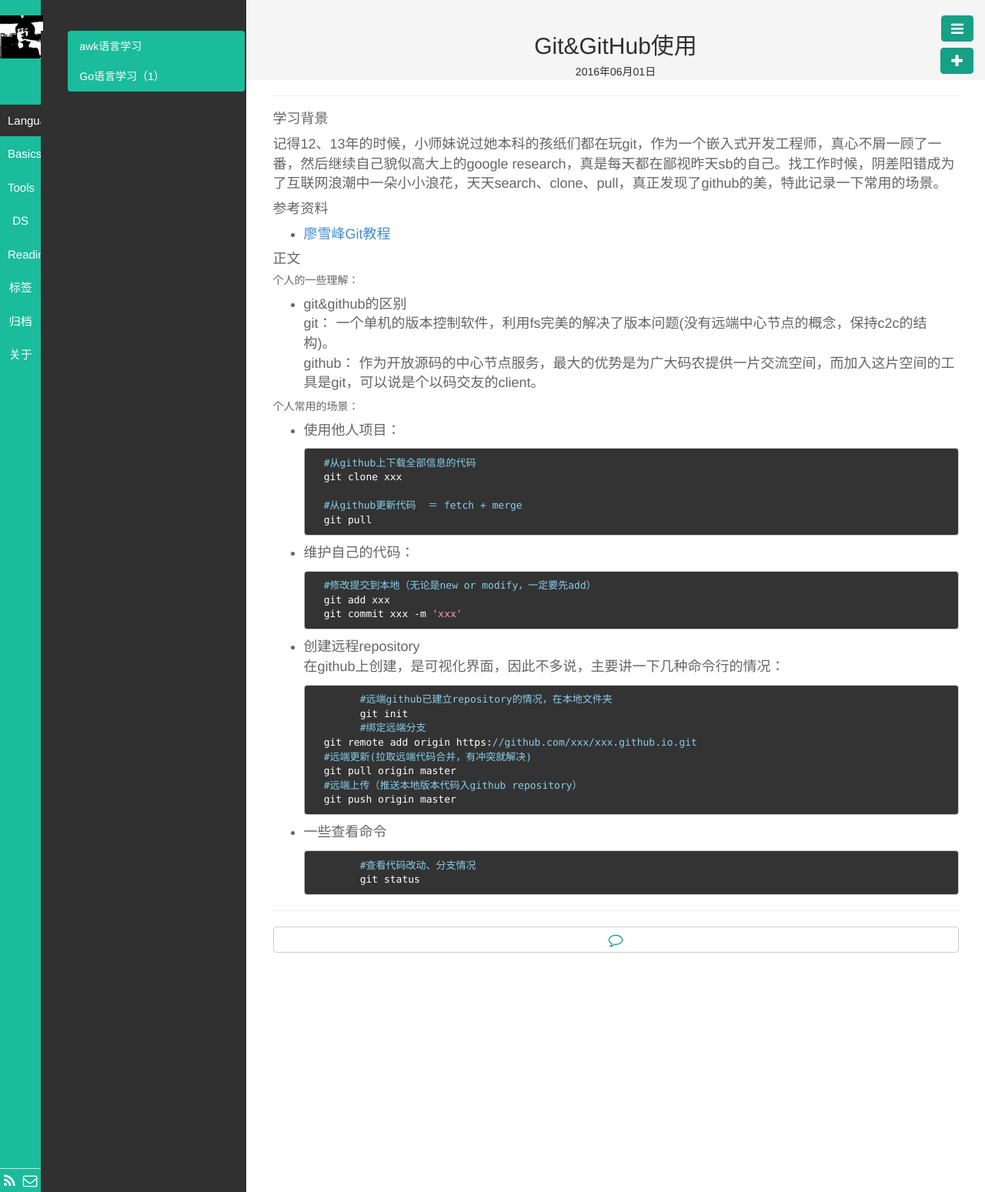
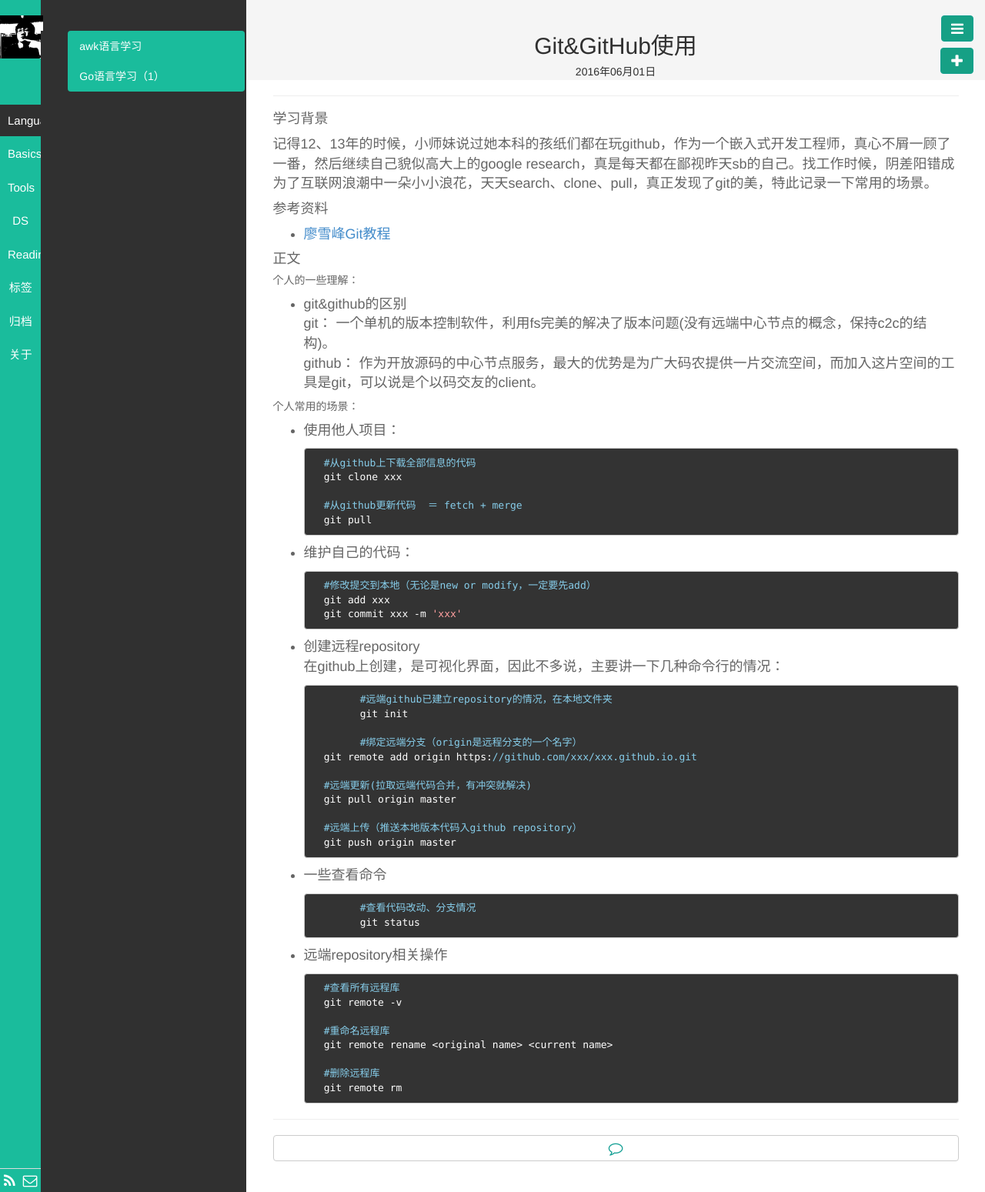
Before and after one commit to asfan/asfan.github.io, a Jekyll site: the page built from _posts/工具/2016-06-01-LearningGit.md, in a window 1280 px wide. Shown: the whole page at 77% size. Built offline with Jekyll 4.4.1, drawn with Linux system fonts in a browser that asks for light colours; Markdown is read by kramdown in place of the engine named in the settings.

Commit message:
对文章重新分类

```diff
--- a/_posts/Tools/2016-06-01-LearningGit.md
+++ b/_posts/工具/2016-06-01-LearningGit.md
@@ -8,7 +8,7 @@
 ---
 
 ####学习背景
-记得12、13年的时候，小师妹说过她本科的孩纸们都在玩git，作为一个嵌入式开发工程师，真心不屑一顾了一番，然后继续自己貌似高大上的google research，真是每天都在鄙视昨天sb的自己。找工作时候，阴差阳错成为了互联网浪潮中一朵小小浪花，天天search、clone、pull，真正发现了github的美，特此记录一下常用的场景。
+记得12、13年的时候，小师妹说过她本科的孩纸们都在玩github，作为一个嵌入式开发工程师，真心不屑一顾了一番，然后继续自己貌似高大上的google research，真是每天都在鄙视昨天sb的自己。找工作时候，阴差阳错成为了互联网浪潮中一朵小小浪花，天天search、clone、pull，真正发现了git的美，特此记录一下常用的场景。
 
 ####参考资料
 
@@ -43,10 +43,13 @@
 
   		#远端github已建立repository的情况，在本地文件夹
   		git init
-  		#绑定远端分支
+
+  		#绑定远端分支（origin是远程分支的一个名字）
 		git remote add origin https://github.com/xxx/xxx.github.io.git
+
 		#远端更新(拉取远端代码合并，有冲突就解决)
 		git pull origin master
+
 		#远端上传（推送本地版本代码入github repository）
 		git push origin master
 
@@ -54,3 +57,14 @@
 
   		#查看代码改动、分支情况
   		git status
+
+- 远端repository相关操作
+
+		#查看所有远程库
+		git remote -v
+
+		#重命名远程库
+		git remote rename <original name> <current name>
+
+		#删除远程库
+		git remote rm
```
Also changed, not shown: _posts/Go/2016-05-13-LearningGo1.md (renamed from _posts/Language/2016-05-13-LearningGo1.md), _posts/Linux/2016-06-02-LinuxCheckParams.md (renamed from _posts/Tools/2016-06-02-LinuxCheckParams.md), _posts/Linux/2016-07-04-TextProcessing.md (renamed from _posts/Tools/2016-07-04-TextProcessing.md), _posts/分布式/2016-05-28-LearningZipkin1.md (renamed from _posts/Language/2016-05-28-LearningZipkin1.md), _posts/分布式/2016-05-31-Scribe.md (line endings or trailing spaces), _posts/基础/2016-05-17-HttpCodesDes.md (renamed from _posts/Language/2016-05-17-HttpCodesDes.md), _posts/工具/2016-05-19-LearningDocker.md (renamed from _posts/Language/2016-05-19-LearningDocker.md), _posts/工具/2016-05-24-InstallAB.md (renamed from _posts/Language/2016-05-24-InstallAB.md), _posts/工具/2016-05-30-LearningAWK.md (renamed from _posts/Language/2016-05-30-LearningAWK.md), _posts/工具/2016-06-29-Installnload.md (renamed from _posts/Tools/2016-06-29-Installnload.md), _posts/工具/2016-09-01-Gradle.md (renamed from _posts/Language/2016-09-01-Gradle.md), _posts/随笔/2016-06-30-PoemChilden.md (renamed from _posts/Reading/2016-06-30-PoemChilden.md).
